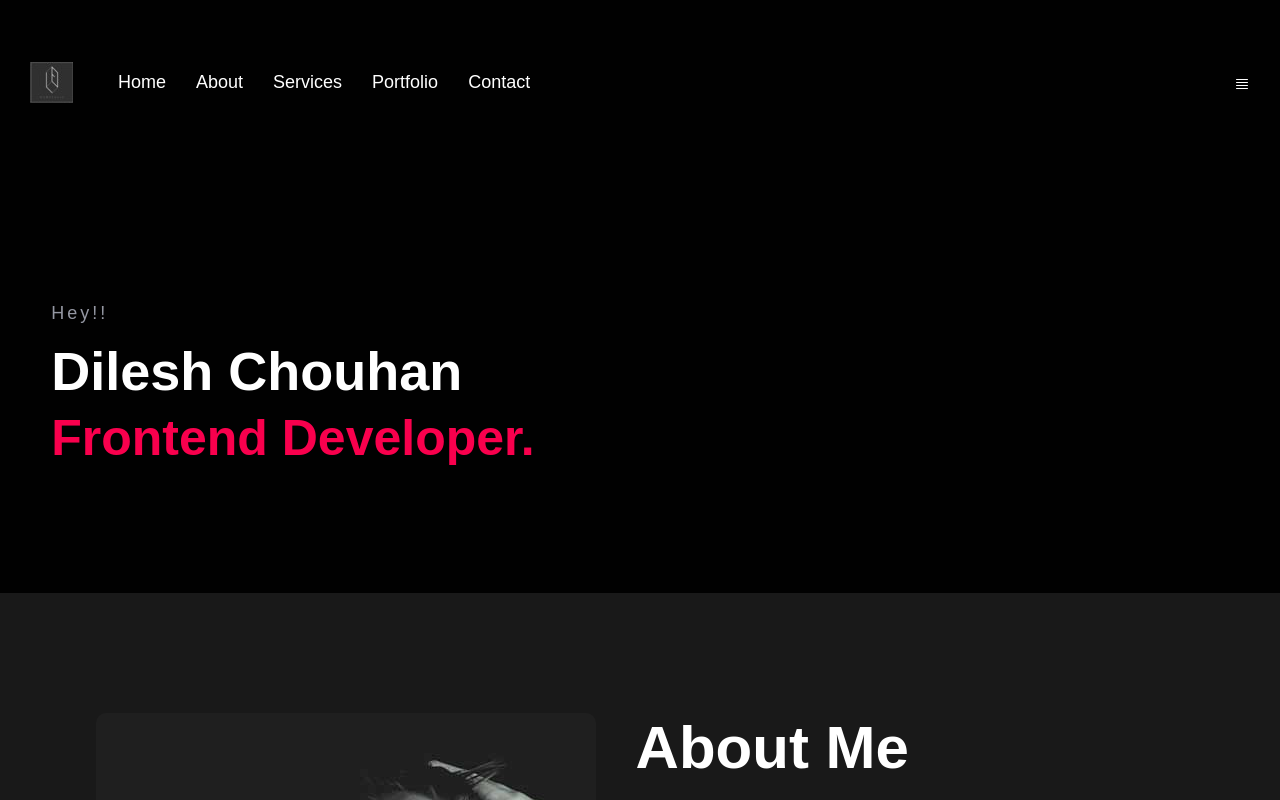
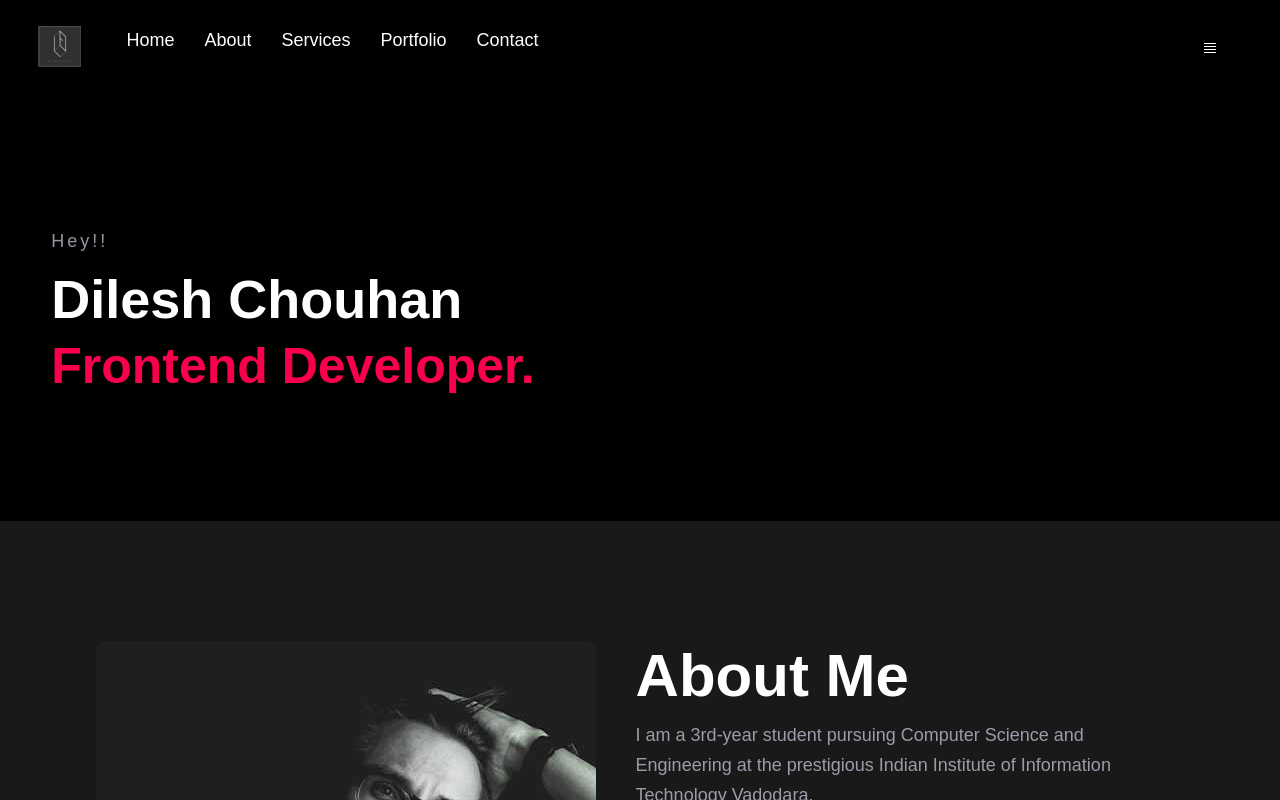
Before and after one commit to Nikky000/React-Portfolio, a React (Create React App) app: page / in a window 1280 px wide. Shown: the top 800 px of the page. Built offline with nearby package versions, Linux system fonts and the light colour scheme; the HTML template or start-up script is replaced by a standard one.

Commit message:
change navbar

```diff
--- a/src/App.css
+++ b/src/App.css
@@ -3,6 +3,12 @@
   margin: 0;
   box-sizing: border-box;
   outline: none;
+}
+.right_gap{
+  padding-right: 5%;
+}
+.axis{
+  z-index: 2;
 }
 body{
   width: 100%;
@@ -53,6 +59,9 @@ p{
 }
 .px__30{
   padding: 0px 30px;
+}
+.px_new{
+  padding-left: 3%;
 }
 .pxy__30{
   padding: 30px;
--- a/src/Home.jsx
+++ b/src/Home.jsx
@@ -14,11 +14,11 @@ function Home() {
     <div className="home" id="Home">
       <div className="home__bg">
         <div>
-        <div className="header d__flex align__items__center pxy__30">
+        <div className="header d__flex align__items__center px_new axis">
           <div className="logo">
             <img src={logo} alt="" />
           </div>
-          <div className="navigation pxy__30 mine">
+          <div className="navigation pxy__30">
             <ul className="navbar d__flex">
               <a href="#contact">
                 <li className="nav__items mx__15">Home</li>
@@ -38,7 +38,7 @@ function Home() {
             </ul>
           </div>
           {/* Toogle Menu */}
-          <div className="toggle__menu">
+          <div className="toggle__menu right_gap">
             <svg onClick={() => setShow(!show)}
               xmlns="http://www.w3.org/2000/svg"
               width="16"
```
